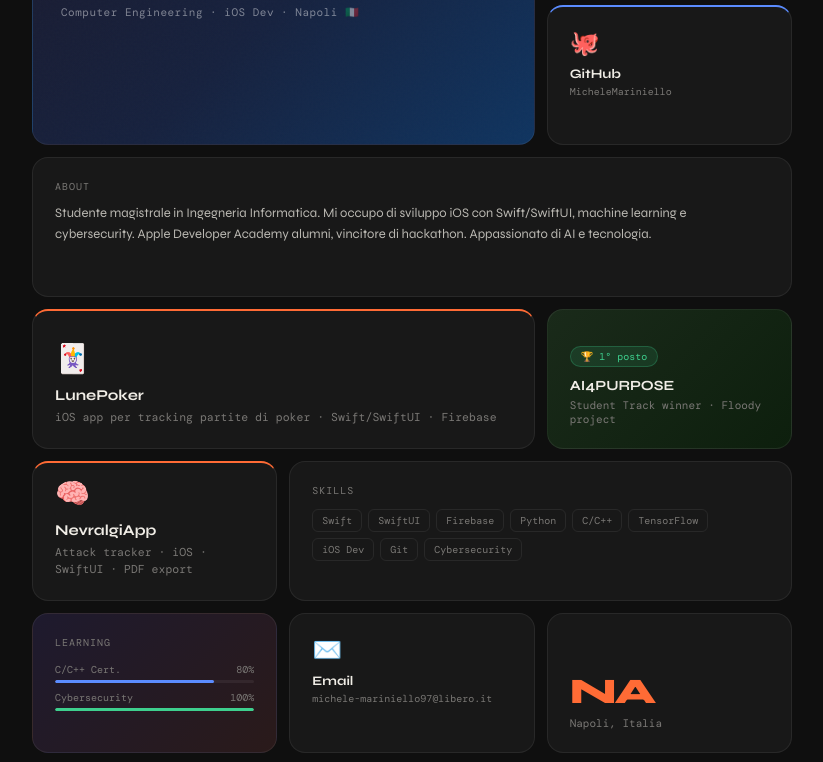
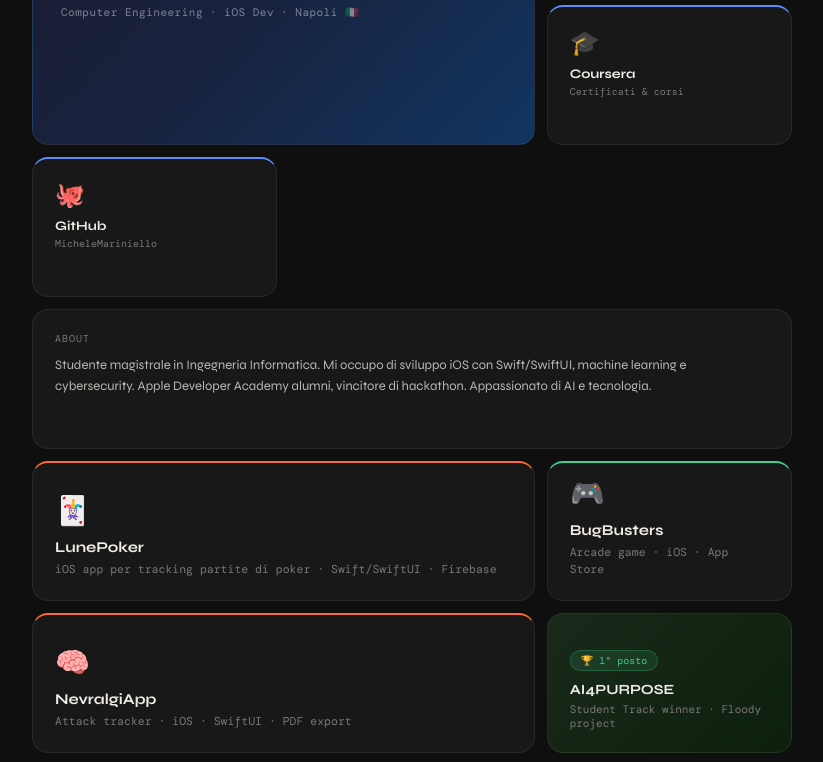
Before and after one commit to MicheleMariniello/MicheleMariniello.github.io, a plain HTML site: page index.html in a window 1280 px wide. Shown: the part 187-949 px from the top of the page, without its empty margins (228-1051 px from the left). Drawn offline with nearby package versions, Linux system fonts and the light colour scheme; a web font is replaced by a local one.

Commit message:
Update index.html

```diff
--- a/index.html
+++ b/index.html
@@ -341,6 +341,16 @@
         <span class="ext">↗</span>
       </a>
 
+      <!-- COURSERA -->
+      <a class="card card-link stripe-blue" href="https://www.coursera.org/user/06923a5e16c1dedb15cb503c2a102bed" target="_blank" rel="noopener">
+        <div>
+          <div class="link-icon">🎓</div>
+          <div class="link-name">Coursera</div>
+          <div class="link-sub">Certificati & corsi</div>
+        </div>
+        <span class="ext">↗</span>
+      </a>
+
       <!-- GITHUB -->
       <a class="card card-link stripe-blue" href="https://github.com/MicheleMariniello" target="_blank" rel="noopener">
         <div>
@@ -368,20 +378,28 @@
         <p>iOS app per tracking partite di poker · Swift/SwiftUI · Firebase</p>
       </a>
 
+      <!-- PROJECT: BugBusters -->
+      <a class="card card-project stripe-green" href="https://apps.apple.com/it/app/bug-busters/id6747584160?l=en-GB" target="_blank" rel="noopener">
+        <span class="arrow">↗</span>
+        <div class="proj-icon">🎮</div>
+        <h3>BugBusters</h3>
+        <p>Arcade game · iOS · App Store</p>
+      </a>
+
+      <!-- PROJECT: NevralgiApp -->
+      <a class="card card-project stripe-orange span-2" href="#" target="_blank" rel="noopener">
+        <span class="arrow">↗</span>
+        <div class="proj-icon">🧠</div>
+        <h3>NevralgiApp</h3>
+        <p>Attack tracker · iOS · SwiftUI · PDF export</p>
+      </a>
+
       <!-- HACKATHON BADGE -->
       <div class="card card-hack">
         <div class="badge">🏆 1° posto</div>
         <h3 style="font-size:14px; font-weight:700; margin-bottom:4px;">AI4PURPOSE</h3>
         <p style="font-size:11px; font-family:'DM Mono',monospace; color:var(--muted);">Student Track winner · Floody project</p>
       </div>
-
-      <!-- PROJECT: NevralgiApp -->
-      <a class="card card-project stripe-orange" href="#" target="_blank" rel="noopener">
-        <span class="arrow">↗</span>
-        <div class="proj-icon">🧠</div>
-        <h3>NevralgiApp</h3>
-        <p>Attack tracker · iOS · SwiftUI · PDF export</p>
-      </a>
 
       <!-- SKILLS -->
       <div class="card card-skills span-2">
@@ -430,14 +448,6 @@
         <div class="sub">Napoli, Italia</div>
       </div>
 
-      <!-- PROJECT: BugBusters o altro -->
-      <a class="card card-project stripe-green span-1" href="https://apps.apple.com/it/app/bug-busters/id6747584160?l=en-GB" target="_blank" rel="noopener">
-        <span class="arrow">↗</span>
-        <div class="proj-icon">🎮</div>
-        <h3>BugBusters</h3>
-        <p>Arcade game · iOS · App Store</p>
-      </a>
-
     </div>
   </div>
 </body>
```
